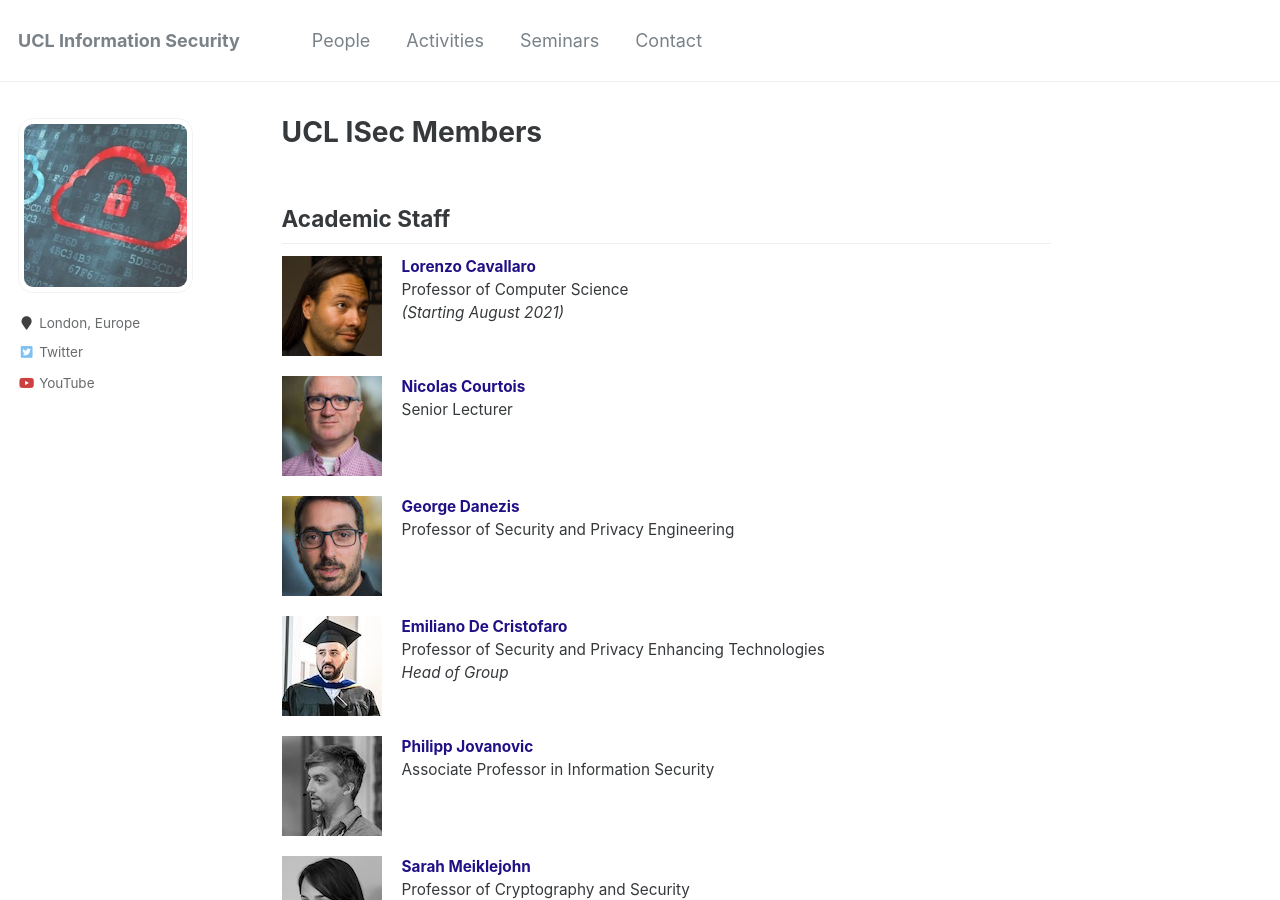
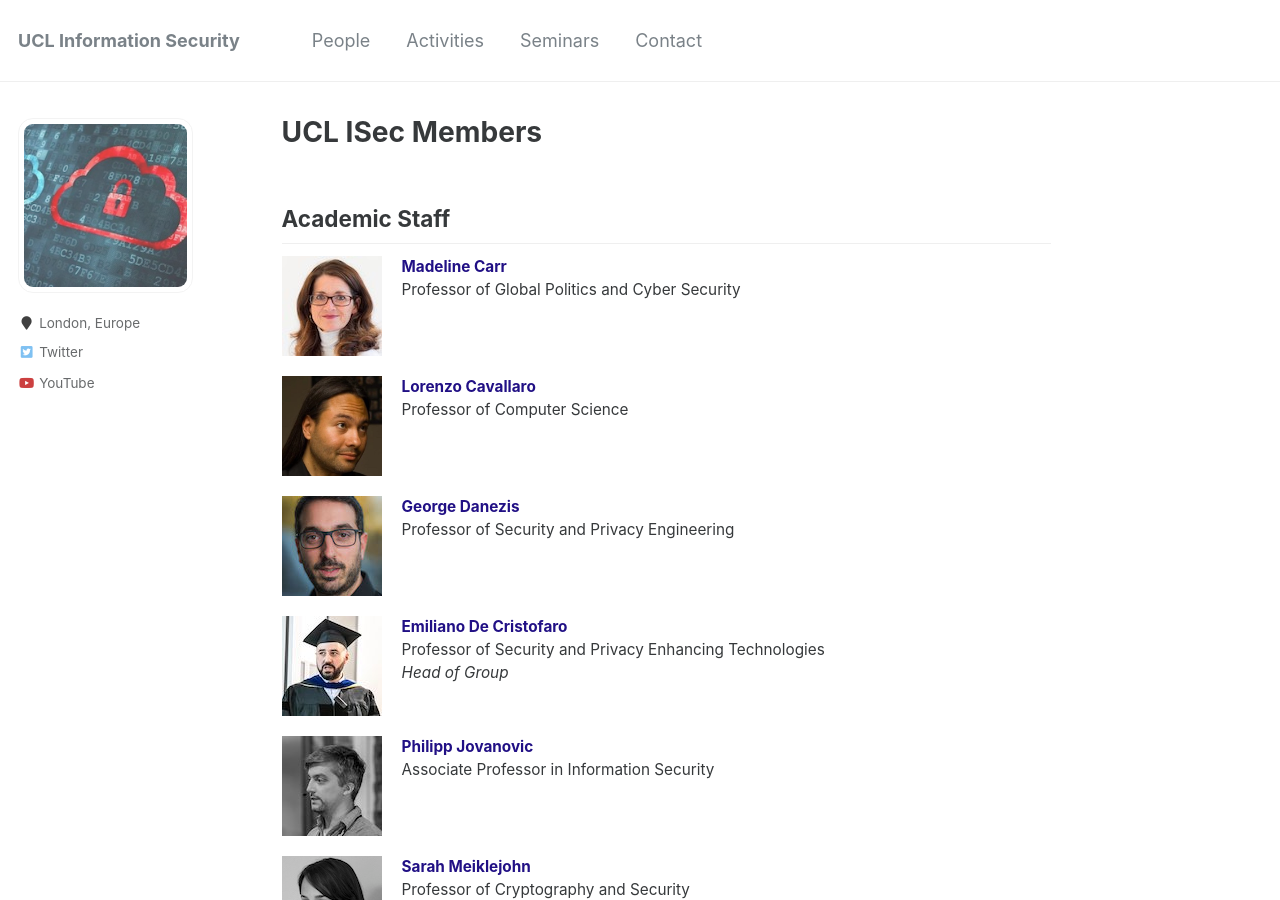
Before and after one commit to uclisec/uclisec.github.io, a Jekyll site: the page built from _pages/people.md, in a window 1280 px wide and 900 px high. Built offline with Jekyll 4.4.1, drawn with Linux system fonts in a browser that asks for light colours.

Commit message:
madeline carr

```diff
--- a/_pages/people.md
+++ b/_pages/people.md
@@ -6,15 +6,13 @@
 
 ## Academic Staff
 
+<p class="profile"><img src="../images/madeline.jpg" class="profilephoto" />
+<a href="https://www.ucl.ac.uk/computer-science/people/professor-madeline-carr"><strong>Madeline Carr</strong></a><br />
+Professor of Global Politics and Cyber Security</p>
+
 <p class="profile"><img src="../images/lorenzo.jpg" class="profilephoto" />
 <a href="https://scholar.google.com/citations?user=oWT7fIYAAAAJ&hl=en"><strong>Lorenzo Cavallaro</strong></a><br />
-Professor of Computer Science<br />
-<i>(Starting August 2021)</i></p>
-
-
-<p class="profile"><img src="../images/nicolas.jpg" class="profilephoto" />
-<a href="http://www.cs.ucl.ac.uk/staff/N.Courtois/"><strong>Nicolas Courtois</strong></a><br />
-Senior Lecturer</p>
+Professor of Computer Science</p>
 
 <p class="profile"><img src="../images/george.jpg" class="profilephoto" />
 <a href="http://www0.cs.ucl.ac.uk/staff/G.Danezis/"><strong>George Danezis</strong></a><br />
```
Also changed, not shown: images/madeline.jpg (added).
